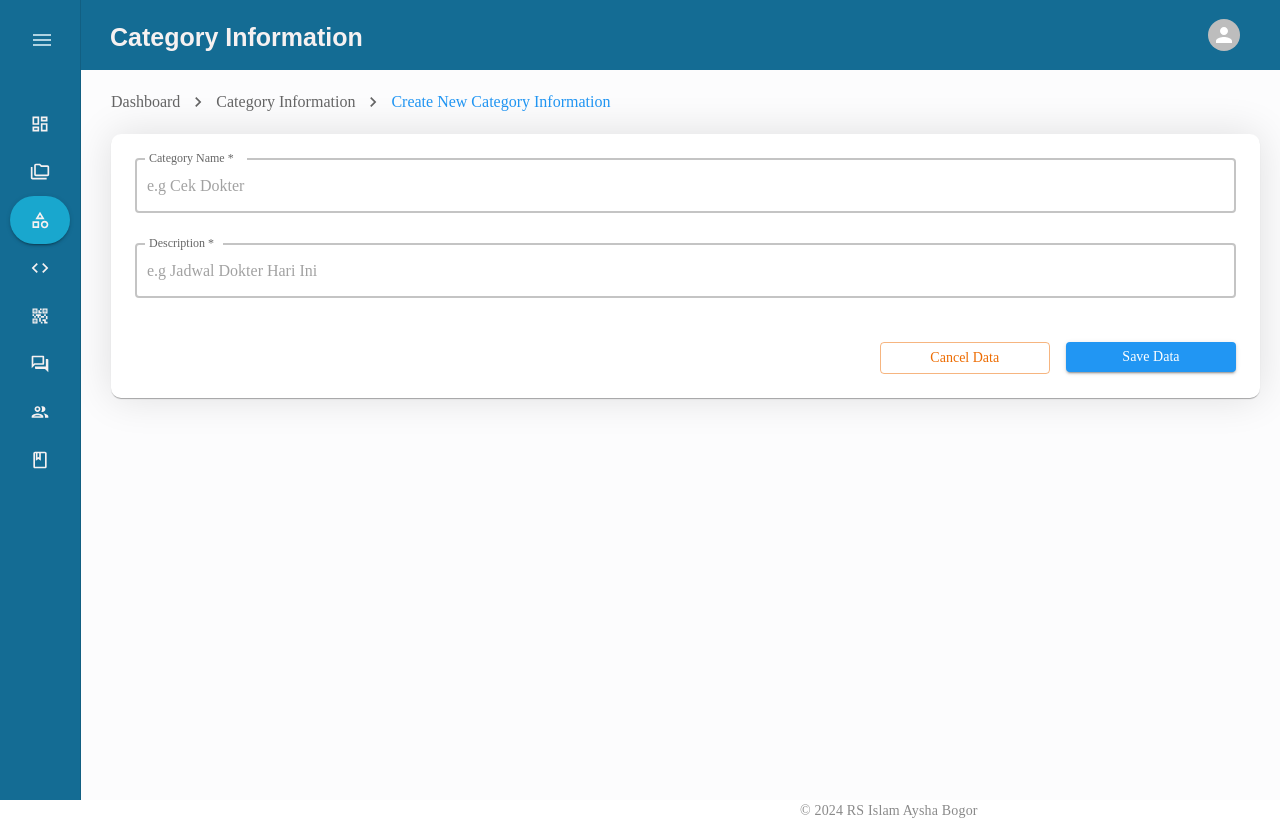
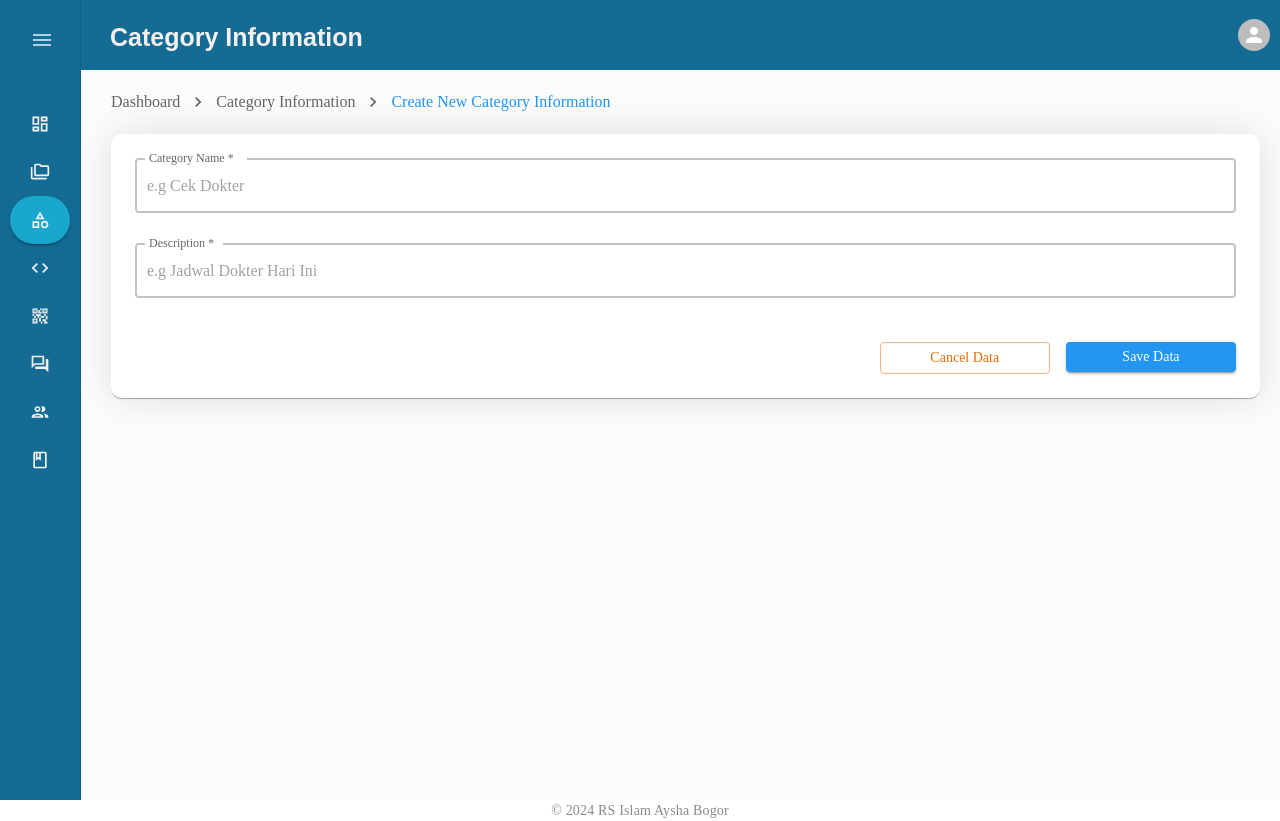
Before and after one commit to AYSHA-DEV-POLBAN/ayshabot-central-web, a React (Create React App) app: page /category_information/create in a window 1280 px wide. Built offline with nearby package versions, Linux system fonts and the light colour scheme; sample sign-in values are in the browser's storage.

Commit message:
UPDATE SCREEN

```diff
--- a/src/App.js
+++ b/src/App.js
@@ -51,7 +51,7 @@ const App = () => {
             })}
           </Routes>
         </Suspense>
-        <Grid item xs={12} paddingLeft={100} display="flex" alignItems="flex-end">
+        <Grid item xs={12} sm={6} justifyContent="center" display="flex" alignItems="flex-end">
           <Typography className='text-files-sizes' color='#8a8a8a' fontSize="0.875rem">
             &copy; {new Date().getFullYear()} RS Islam Aysha Bogor
           </Typography>
--- a/src/Component/Header/index.js
+++ b/src/Component/Header/index.js
@@ -112,7 +112,7 @@ const Header = ({ title, open }) => {
 
   return (
     <Grid container rowSpacing={5} columnSpacing={2.5} sx={{ position: 'sticky', top: 0, zIndex: 1100, width: { xs: '110%', sm: '103.95%' }, height: '70px', backgroundColor: '#146C94', alignItems: 'center', padding: '0 16px' }}>
-      <Grid item xs={11} sm={11} display={'flex'} alignItems="center">
+      <Grid item xs={10} sm={11} display={'flex'} alignItems="center">
         <Grid container className="containerHeader">
           <Grid item xs={12} sx={{marginLeft: `${open ? 0 : -15}px`, transition: 'margin-left 0.3s ease, width 0.3s ease', padding: '0 0', marginTop: '-30px'}}>
             <Typography variant="headerCardMenu" padding={1} sx={{ paddingBottom: '0', marginTop: '-30px' }}>
@@ -122,7 +122,7 @@ const Header = ({ title, open }) => {
         </Grid>
       </Grid>
 
-      <Grid item xs={1} display="flex" justifyContent="flex-start" alignItems="center" sx={{ padding: '0 0', marginTop: '-20px' }}>
+      <Grid item xs={2} sm={1} display="flex" justifyContent="flex-end" alignItems="center" sx={{ padding: '0 0', marginTop: '-20px' }}>
         <Tooltip title="Account settings">
           <IconButton
             onClick={handleClick}
--- a/src/Layout/Authentikasi/index.js
+++ b/src/Layout/Authentikasi/index.js
@@ -33,11 +33,11 @@ const LoginScreen = () => {
               </Grid>
             </Grid>
 
-            <Grid item xs={12} paddingLeft={1.875} display="flex" alignItems="flex-end">
+            {/* <Grid item xs={12} paddingLeft={1.875} display="flex" alignItems="flex-end">
               <Typography className='text-files-sizes' color='#8a8a8a' fontSize="0.875rem">
                 &copy; {new Date().getFullYear()} RS Islam Aysha Bogor
               </Typography>
-            </Grid>
+            </Grid> */}
           </Grid>
           <Hidden smDown>
           <Grid item xs={6} height="100%" style={{
--- a/src/Layout/Informasi/index.js
+++ b/src/Layout/Informasi/index.js
@@ -279,7 +279,6 @@ const Informasi = () => {
               totalData={totalData}
               getRowHeight={() => 'auto'} getEstimatedRowHeight={() => 200}
             />
-
         </Grid>
         <Dialog
           open={open}
```
Lines whose indentation alone changed are shown as unchanged.
